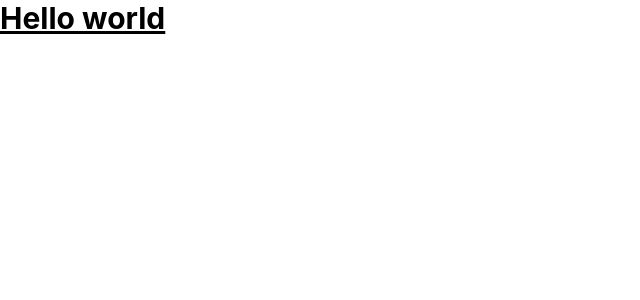
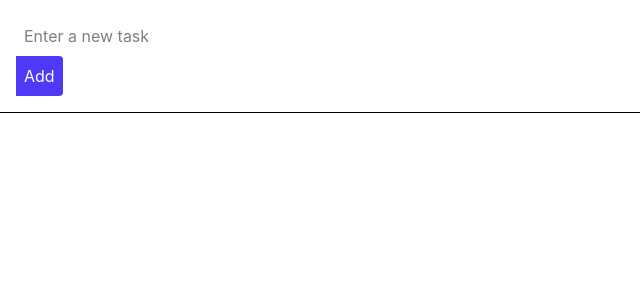
Before and after one commit to rensaputra/react19-bootcamp, a React (Vite) app in the folder 15-ToDoListAppWithVite/project/todo-app/: page / in a window 1280 px wide. Shown: the top 300 px of the page, without its empty margins (0-640 px from the left). Built offline with nearby package versions, Linux system fonts and the light colour scheme.

Commit message:
feat: todo form component

```diff
--- a/15-ToDoListAppWithVite/project/todo-app/src/App.tsx
+++ b/15-ToDoListAppWithVite/project/todo-app/src/App.tsx
@@ -1,15 +1,9 @@
-import { useState } from "react";
-import reactLogo from "./assets/react.svg";
-import viteLogo from "./assets/vite.svg";
-import heroImg from "./assets/hero.png";
 import "./App.css";
-
+import TodoForm from "./components/TodoForm";
 function App() {
-  const [count, setCount] = useState(0);
-
   return (
     <div>
-      <h1 className="text-3xl font-bold underline">Hello world</h1>
+      <TodoForm />
     </div>
   );
 }
--- /dev/null
+++ b/15-ToDoListAppWithVite/project/todo-app/src/components/TodoForm.tsx
@@ -0,0 +1,34 @@
+import { useState } from "react";
+
+const TodoForm = ({ onAdd }: { onAdd: (todo: string) => void }) => {
+  const [newTodo, setNewTodo] = useState("");
+
+  const handleSubmit = (e: React.FormEvent<HTMLFormElement>) => {
+    e.preventDefault();
+    if (newTodo.trim() === "") return;
+    console.log("New Todo:", newTodo);
+    onAdd(newTodo);
+    setNewTodo("");
+  };
+
+  return (
+    <form className="p-4 border-b" onSubmit={handleSubmit}>
+      <div>
+        <input
+          type="text"
+          className="grow p-2 rounded-l-sm focus:outline-none focus:ring-1 focus:ring-indigo-400"
+          placeholder="Enter a new task"
+          value={newTodo}
+          onChange={(e) => setNewTodo(e.target.value)}
+        />
+        <button
+          type="submit"
+          className="flex items-center bg-indigo-600 text-white p-2 rounded-r-sm"
+        >
+          Add
+        </button>
+      </div>
+    </form>
+  );
+};
+export default TodoForm;
--- /dev/null
+++ b/15-ToDoListAppWithVite/project/todo-app/tailwind.config.ts
@@ -0,0 +1 @@
+export default {};
```
Also changed, not shown: 1 other file (tests, documents, lock files or other folders).
